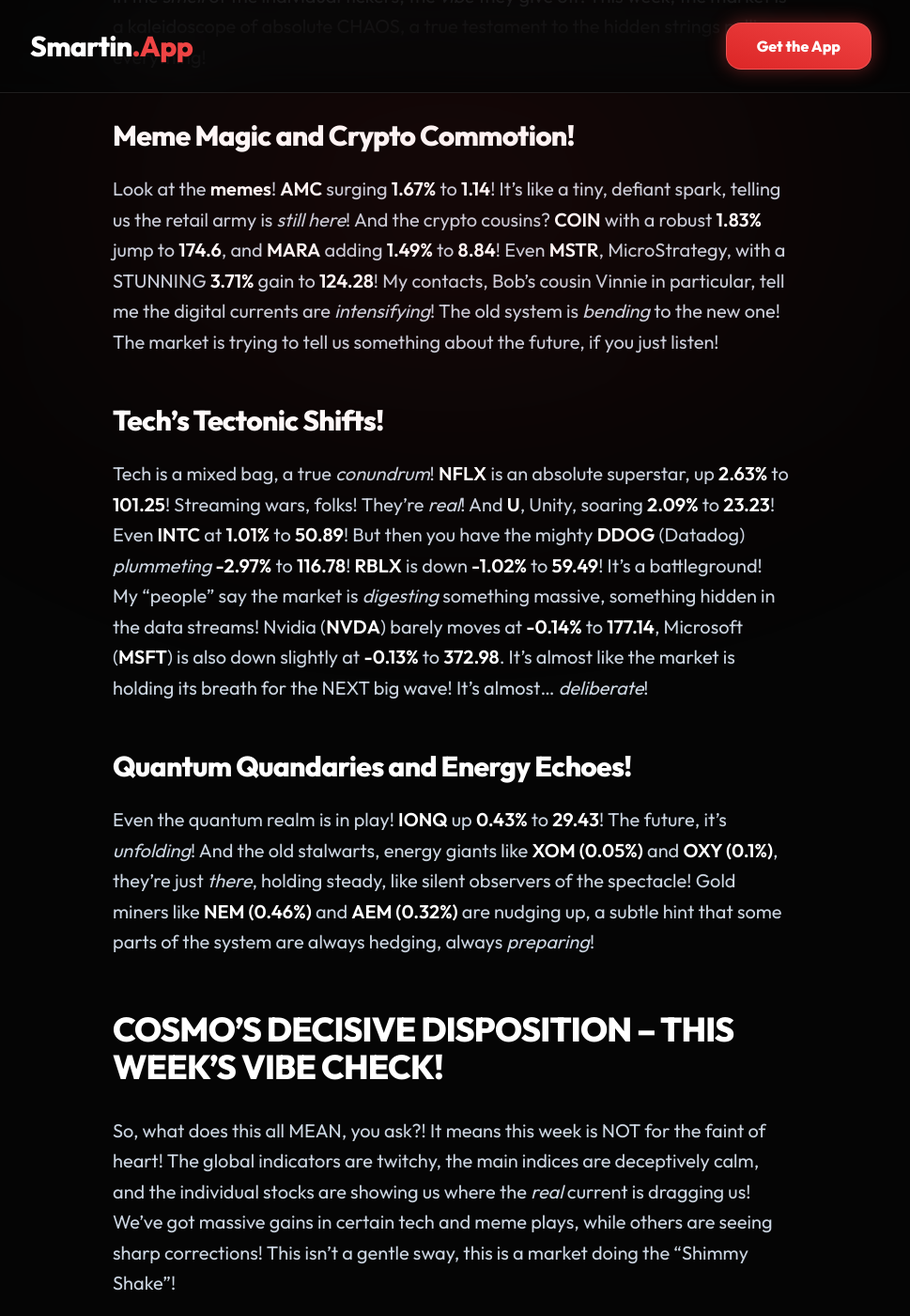
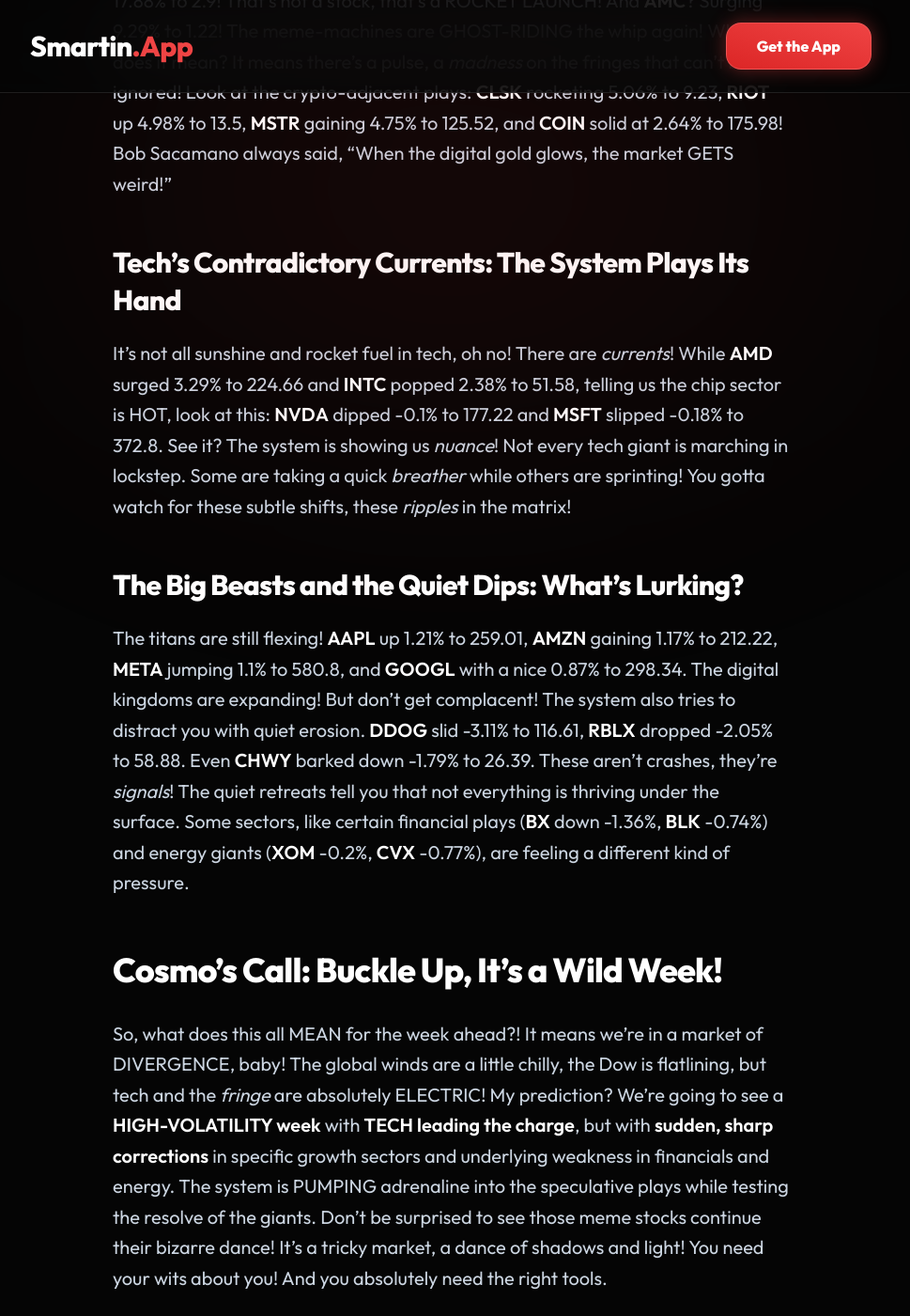
Before and after one commit to sivi29y/smartin-privacy, a Jekyll site: the page built from _posts/2026-04-06-weekly-forecast.md, in a window 1280 px wide and 1400 px high, scrolled down 1605 px. Shown: the whole window at 94% size, without its empty margins (160-1129 px from the left). Built offline with Jekyll 4.4.1, drawn with Linux system fonts in a browser that asks for light colours; nearby versions of some CDN libraries; some of the changed text lies outside the part shown.

Commit message:
Optimize SEO/ASO: Integrate target keywords directly into app pitches

```diff
--- a/_posts/2026-04-06-weekly-forecast.md
+++ b/_posts/2026-04-06-weekly-forecast.md
@@ -1,46 +1,46 @@
 ---
 layout: post
-title: "MONDAY MADNESS: The Market's Whispering, Are You LISTENING?!"
+title: "MONDAY MORNING MAYHEM! The Market's Got a Pulse... And Cosmo's Feeling It!"
 author: Cosmo from the Smartin Team
-description: "Cosmo from Smartin delivers a frantic, data-driven Monday market forecast, revealing the chaotic energy bubbling beneath the surface. Get ready for a week of unexpected twists and turns!"
-keywords: fun stock market app
+description: "Cosmo from the Smartin Team delivers a frantic, data-driven forecast for the week. Find out what the latest SPY, QQQ, and individual stock movements mean for your portfolio, with a special focus on identifying what's really happening under the surface. This week, we're talking about market signals, meme stock madness, and the underlying currents that only Smartin can help you decipher."
+keywords: "fundamental stock screener app"
 permalink: /blog/2026-04-06/weekly-forecast/
 ---
 
-### THE AIR IS THICK, FOLKS! CAN YOU FEEL IT?!
+Hold on to your hats, folks! The week is EXPLODING, and I can already TASTE the data! You can feel it in the air, right? That electricity, that *vibe* that only a truly *alive* market can generate! My sources, deep within the system, they're buzzing. Lomez just sent me a coded message, "The pigeons are flying west!" What does it MEAN?! It means you need to pay ATTENTION!
 
-My senses are absolutely tingling this Monday morning, folks! The global system? It’s humming! It’s vibrating! And let me tell you, it's not a gentle lullaby! My man Lomez, he called me at 3 AM from his *special* bunker, muttering about "tectonic market tremors"! And when the ASX 200 drops **-1.06%** and the Euro Stoxx 50 sinks **-0.7%** overnight, while *we* were dreaming, you just KNOW the system is gearing up for a WEEK! The *energy* is palpable! It’s like a thousand tiny invisible gears grinding, preparing for a MOMENTUM SHIFT!
+## The Global Whisper: Is the System Jittery?
 
-## THE ANCIENT ALGORITHMS ARE SPEAKING! WHAT THE INDICES REALLY MEAN!
+Before the opening bell, I always check the global hum. It's like sniffing the air before a storm, but for MONEY! And let me tell you, there's a *whisper* out there. While you were cozy in your beds, Australia dropped a cool -1.06%, and the Euro Stoxx 50 dipped -0.7%. That's the system *breathing* out, folks! It's not a panic, but it's not a lullaby either. It means the American market isn't waking up to a completely clear sky. It’s got... *texture*.
 
-Now, the grand old sentinels of the American market, they’re playing it *cool*. Too cool, if you ask me! The **SPY** barely registers a pulse at **656.3 (0.07%)**, a whisper of green. And the tech-heavy **QQQ**, floating along at **586.37 (0.24%)**, trying to look all calm and collected! But don't let those surface numbers FOOL you! This is the market’s *trick*! It’s a magician’s sleight of hand! Bob Sacamano always says, "When it looks calm, that's when the REAL currents are running underneath!"
+## The Indices: A Tale of Three Tiers!
 
-### The Blue Chip BLIP!
+Now, let's talk about the big guns, the heartbeat of the beast!
+The **SPY** nudged up a modest 0.3% to 657.81. That's *stable*. It's like the market is walking, not running, but it's definitely going somewhere.
+But then you look at **QQQ**, the tech powerhouse, up a more robust 0.74% to 589.29! See that?! The *future* is PULLING! Technology is saying, "HEY! Over here!"
+And then... the **DIA**, our old friend the Dow, barely flinched, down a microscopic -0.01% to 465.01. It's like a statue! This divergence? This is the system telling you something: **Tech has the momentum, but the traditional pillars are holding their breath!**
 
-And then you see the **DIA**, the Dow’s heavy hitters, dipping ever so slightly to **464.36 (-0.15%)**. A tiny red smudge, but enough to tell you that *something* is off-kilter! It’s like a faint, metallic taste in the air! The old guard is showing a crack, a minuscule fissure in the facade! This isn't just a number, it's a *signal* from the very bedrock of the market!
+## Meme Magic & Micro-Explosions: Where the REAL Signals Reside!
 
-## THE TICKER TEA LEAVES – WHERE THE REAL ACTION IS BREWING!
+This is where my people, the true market alchemists, find their clues. Forget the grand narratives, the *real* energy is in the wild swings!
+**SPCE**?! Up a WHOPPING 17.88% to 2.9! That's not a stock, that's a ROCKET LAUNCH! And **AMC**? Surging 9.29% to 1.22! The meme-machines are GHOST-RIDING the whip again! What does it mean? It means there's a pulse, a *madness* on the fringes that can't be ignored!
+Look at the crypto-adjacent plays: **CLSK** rocketing 5.06% to 9.23, **RIOT** up 4.98% to 13.5, **MSTR** gaining 4.75% to 125.52, and **COIN** solid at 2.64% to 175.98! Bob Sacamano always said, "When the digital gold glows, the market GETS weird!"
 
-Forget the big picture for a moment! The *system* reveals itself in the specifics! It’s in the *smell* of the individual tickers, the *vibe* they give off! This week, the market is a kaleidoscope of absolute CHAOS, a true testament to the hidden strings pulling everything!
+### Tech's Contradictory Currents: The System Plays Its Hand
 
-### Meme Magic and Crypto Commotion!
+It's not all sunshine and rocket fuel in tech, oh no! There are *currents*!
+While **AMD** surged 3.29% to 224.66 and **INTC** popped 2.38% to 51.58, telling us the chip sector is HOT, look at this: **NVDA** dipped -0.1% to 177.22 and **MSFT** slipped -0.18% to 372.8. See it? The system is showing us *nuance*! Not every tech giant is marching in lockstep. Some are taking a quick *breather* while others are sprinting! You gotta watch for these subtle shifts, these *ripples* in the matrix!
 
-Look at the **memes**! **AMC** surging **1.67%** to **1.14**! It's like a tiny, defiant spark, telling us the retail army is *still here*! And the crypto cousins? **COIN** with a robust **1.83%** jump to **174.6**, and **MARA** adding **1.49%** to **8.84**! Even **MSTR**, MicroStrategy, with a STUNNING **3.71%** gain to **124.28**! My contacts, Bob's cousin Vinnie in particular, tell me the digital currents are *intensifying*! The old system is *bending* to the new one! The market is trying to tell us something about the future, if you just listen!
+### The Big Beasts and the Quiet Dips: What's Lurking?
 
-### Tech's Tectonic Shifts!
+The titans are still flexing! **AAPL** up 1.21% to 259.01, **AMZN** gaining 1.17% to 212.22, **META** jumping 1.1% to 580.8, and **GOOGL** with a nice 0.87% to 298.34. The digital kingdoms are expanding!
+But don't get complacent! The system also tries to distract you with quiet erosion. **DDOG** slid -3.11% to 116.61, **RBLX** dropped -2.05% to 58.88. Even **CHWY** barked down -1.79% to 26.39. These aren't crashes, they're *signals*! The quiet retreats tell you that not everything is thriving under the surface. Some sectors, like certain financial plays (**BX** down -1.36%, **BLK** -0.74%) and energy giants (**XOM** -0.2%, **CVX** -0.77%), are feeling a different kind of pressure.
 
-Tech is a mixed bag, a true *conundrum*! **NFLX** is an absolute superstar, up **2.63%** to **101.25**! Streaming wars, folks! They're *real*! And **U**, Unity, soaring **2.09%** to **23.23**! Even **INTC** at **1.01%** to **50.89**! But then you have the mighty **DDOG** (Datadog) *plummeting* **-2.97%** to **116.78**! **RBLX** is down **-1.02%** to **59.49**! It's a battleground! My "people" say the market is *digesting* something massive, something hidden in the data streams! Nvidia (**NVDA**) barely moves at **-0.14%** to **177.14**, Microsoft (**MSFT**) is also down slightly at **-0.13%** to **372.98**. It's almost like the market is holding its breath for the NEXT big wave! It’s almost... *deliberate*!
+## Cosmo's Call: Buckle Up, It's a Wild Week!
 
-### Quantum Quandaries and Energy Echoes!
+So, what does this all MEAN for the week ahead?! It means we're in a market of DIVERGENCE, baby! The global winds are a little chilly, the Dow is flatlining, but tech and the *fringe* are absolutely ELECTRIC!
+My prediction? We're going to see a **HIGH-VOLATILITY week** with **TECH leading the charge**, but with **sudden, sharp corrections** in specific growth sectors and underlying weakness in financials and energy. The system is PUMPING adrenaline into the speculative plays while testing the resolve of the giants. Don't be surprised to see those meme stocks continue their bizarre dance! It's a tricky market, a dance of shadows and light! You need your wits about you! And you absolutely need the right tools.
 
-Even the quantum realm is in play! **IONQ** up **0.43%** to **29.43**! The future, it's *unfolding*! And the old stalwarts, energy giants like **XOM (0.05%)** and **OXY (0.1%)**, they're just *there*, holding steady, like silent observers of the spectacle! Gold miners like **NEM (0.46%)** and **AEM (0.32%)** are nudging up, a subtle hint that some parts of the system are always hedging, always *preparing*!
+Knowing the *vibe* is one thing, but knowing the *numbers*? That's POWER! Don't get caught flat-footed. This market demands a keen eye and instant access to the data that matters. Check out [The Hitchhiker's Guide to Peter Lynch Investing](/guide/) if you want to understand the *true* fundamentals behind these movements! Or simply keep up with all the insanity on our [Latest Fintainment Roasts](/blog/)!
 
-## COSMO'S DECISIVE DISPOSITION – THIS WEEK'S VIBE CHECK!
-
-So, what does this all MEAN, you ask?! It means this week is NOT for the faint of heart! The global indicators are twitchy, the main indices are deceptively calm, and the individual stocks are showing us where the *real* current is dragging us! We've got massive gains in certain tech and meme plays, while others are seeing sharp corrections! This isn’t a gentle sway, this is a market doing the "Shimmy Shake"!
-
-My DECISIVE forecast? Get ready for a **VOLATILE week**! The system is trying to throw us off! There will be unexpected surges and sudden drops! The air is charged with the potential for sudden, unannounced shifts! Bob Sacamano says he saw a squirrel on the trading floor wearing a tiny suit – a SURE sign of impending *unpredictability*! You need to be SHARP! You need to be FOCUSED! You need to be ready to react!
-
-You want to navigate this wild ride? You need the tools to see past the noise! To understand the fundamental truths of these vibrating tickers! Check out [The Hitchhiker's Guide to Peter Lynch Investing](/guide/) to sharpen your mind for this kind of market!
-
-👉 **Switch on Smartin's Empire State Theme and make analyzing stocks actually entertaining. Download Smartin: Quick Stock Ratings on the App Store today!**
+👉 **[Download Smartin: Quick Stock Ratings on the App Store today](https://apps.apple.com/il/app/smartin-quick-stock-ratings/id6755475652)** – Smartin is the ultimate **fundamental stock screener app** built for speed: clear ratings and data right in your pocket.
```
Also changed, not shown: scripts/blog_instructions.md (+7 -7 lines).
